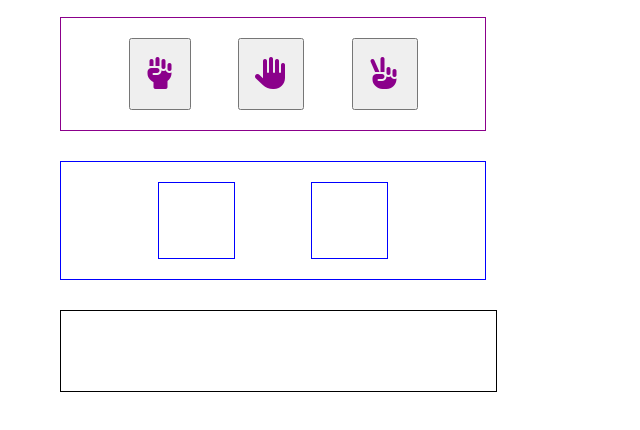
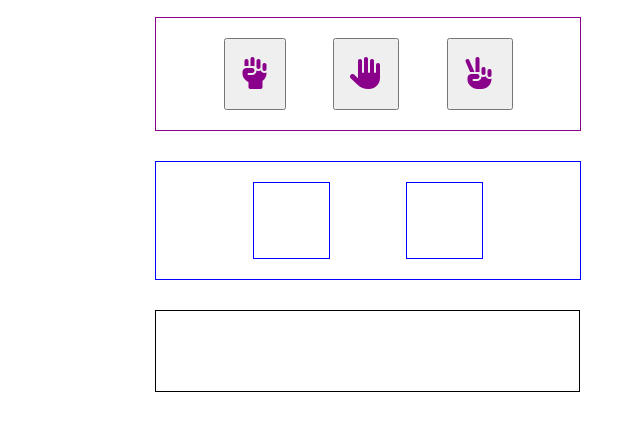
Before and after one commit to tinabenita/Rock-Paper-Scissors, a plain HTML site: page index.html in a window 1280 px wide. Shown: the part 66-496 px from the top of the page, without its empty margins (260-900 px from the left). Drawn offline with Linux system fonts and the light colour scheme.

Commit message:
Fixed 100% alignment issue
increased margin-left for all containers

```diff
--- a/style.css
+++ b/style.css
@@ -15,7 +15,7 @@ h1{
     width: 30%;
     border: 1px solid darkmagenta;
     padding: 20px;
-    margin-left: 320px;
+    margin-left: 415px;
     display: flex;
     justify-content: center;
     justify-content: space-evenly;
@@ -31,7 +31,7 @@ h1{
     width: 30%;
     border: 1px solid blue;
     padding: 20px;
-    margin-left: 320px;
+    margin-left: 415px;
     margin-top: 30px;
     display: flex;
     align-items: center;
@@ -50,10 +50,10 @@ h1{
 .game-result{
     text-align: center;
     height: 50px;
-    width: 34%;
+    width: 423px;
     border: 1px solid black;
     margin-top: 30px;
-    margin-left: 320px;
+    margin-left: 415px;
     font-size: medium;
     font-weight: bold;
     padding-top: 30px;
```
